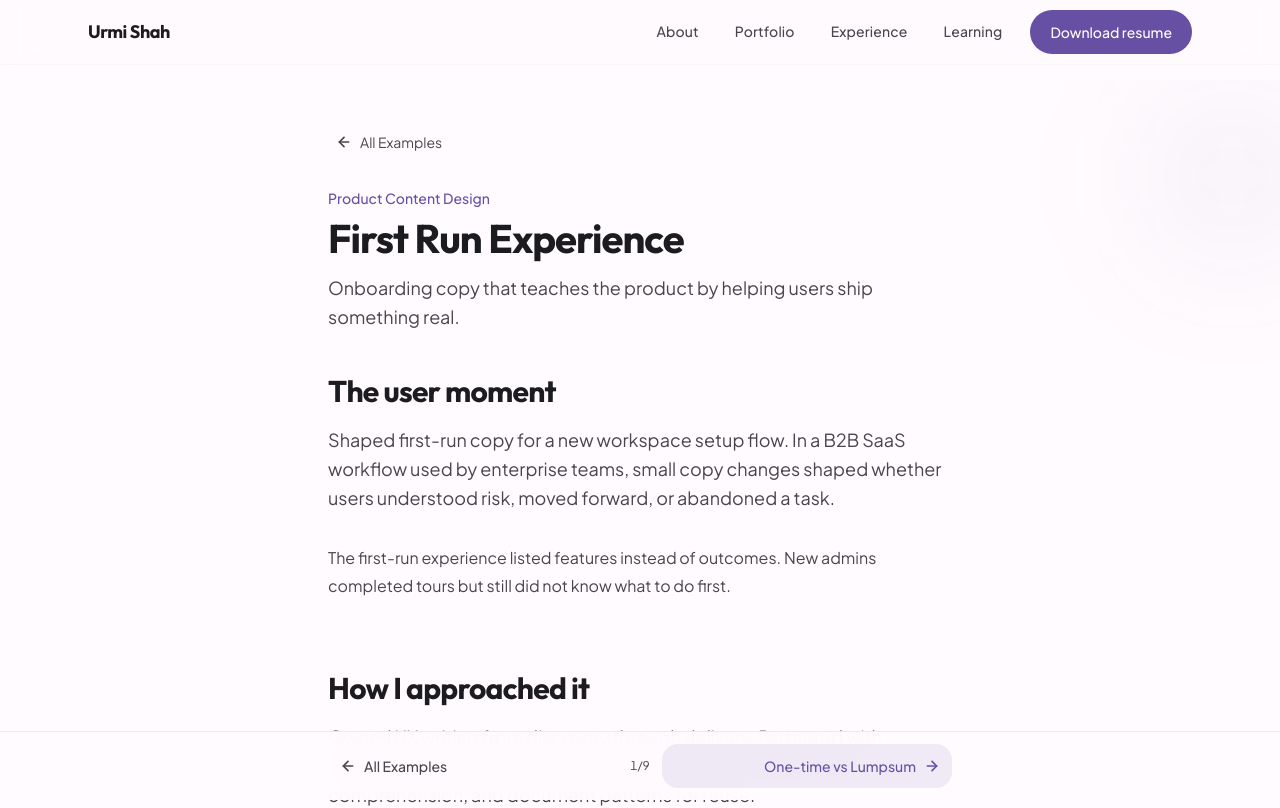
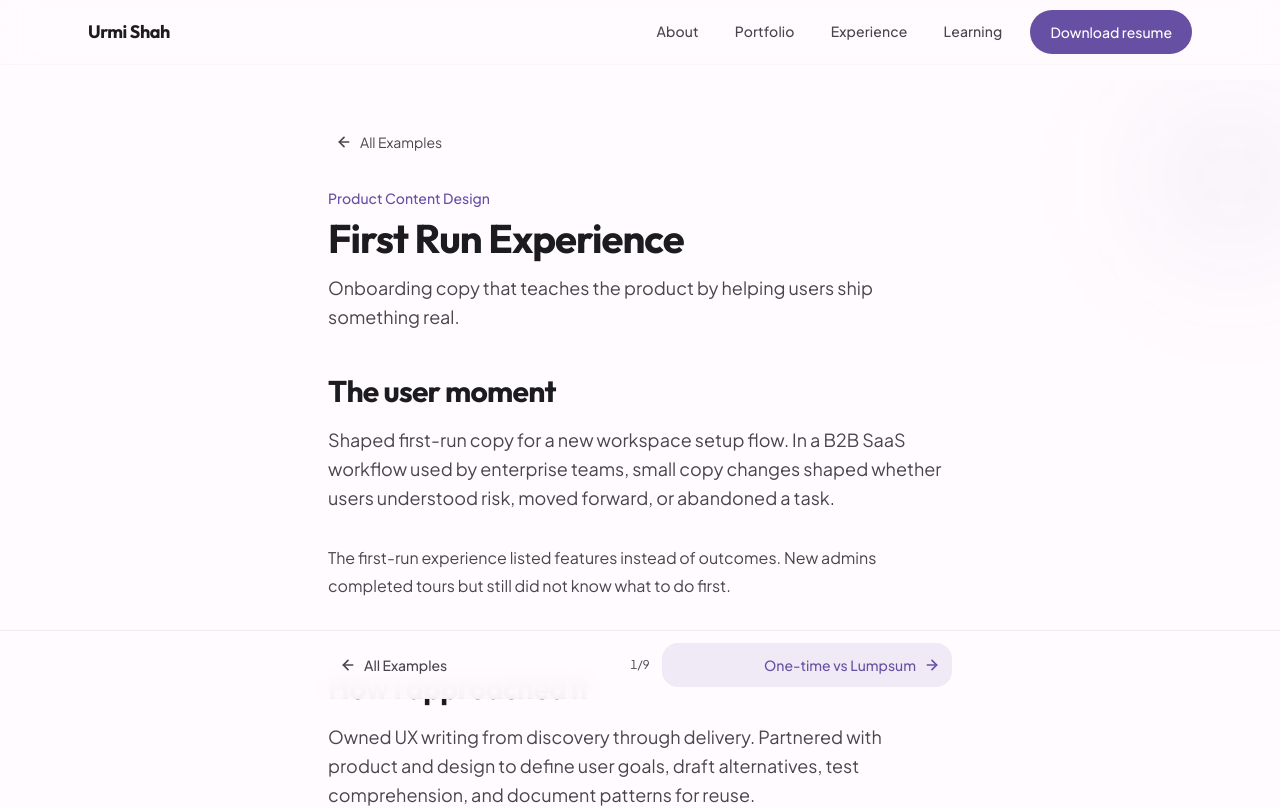
Before and after one commit to Urmi2910/urmi_portfolio, a Next.js app: page /work/product-content-design/first-run-experience in a window 1280 px wide. Shown: the top 808 px of the page. Built offline with nearby package versions, Linux system fonts and the light colour scheme.

Commit message:
Fix case study bottom nav docking so footer stays fully visible.
Use scroll-linked transform to stop the fixed nav above the footer instead of overlapping it, and place nav before footer in the page layout.

Co-authored-by: Cursor <cursoragent@cursor.com>

```diff
--- a/src/app/globals.css
+++ b/src/app/globals.css
@@ -1253,12 +1253,16 @@
     user-select: none;
   }
 
+  .case-study-bottom-nav {
+    padding-bottom: env(safe-area-inset-bottom, 0px);
+  }
+
   .case-study-footer-offset {
     margin-bottom: calc(4.25rem + env(safe-area-inset-bottom, 0px));
     padding-bottom: 0;
   }
 
   .case-study-main-with-nav {
-    padding-bottom: 0;
+    padding-bottom: calc(4.25rem + env(safe-area-inset-bottom, 0px));
   }
 }
--- a/src/app/work/content-systems/[study]/page.tsx
+++ b/src/app/work/content-systems/[study]/page.tsx
@@ -40,13 +40,6 @@ export default async function SystemStudyPage({ params }: PageProps) {
   return (
     <>
       <Header />
-      <SystemStudyNav
-        current={study}
-        prev={prev}
-        next={next}
-        index={index}
-        total={systemStudies.length}
-      />
       <main className="content-systems-study case-study-main-with-nav flex-1 pt-[calc(3.5rem+env(safe-area-inset-top,0px))] sm:pt-20">
         <section className="relative border-b border-border/50 pb-8 sm:pb-10">
           <GeometricDecor variant="section" />
@@ -57,7 +50,14 @@ export default async function SystemStudyPage({ params }: PageProps) {
           </div>
         </section>
       </main>
-      <Footer aboveBottomNav />
+      <SystemStudyNav
+        current={study}
+        prev={prev}
+        next={next}
+        index={index}
+        total={systemStudies.length}
+      />
+      <Footer />
     </>
   );
 }
--- a/src/app/work/product-content-design/[example]/page.tsx
+++ b/src/app/work/product-content-design/[example]/page.tsx
@@ -44,13 +44,6 @@ export default async function WritingExamplePage({ params }: PageProps) {
   return (
     <>
       <Header />
-      <WritingExampleSampleNav
-        current={example}
-        prev={prev}
-        next={next}
-        index={index}
-        total={writingExamples.length}
-      />
       <main className="writing-case-study case-study-main-with-nav flex-1 pt-[calc(3.5rem+env(safe-area-inset-top,0px))] sm:pt-20">
         <section className="relative border-b border-border/50 pb-8 sm:pb-10">
           <GeometricDecor variant="section" />
@@ -61,7 +54,14 @@ export default async function WritingExamplePage({ params }: PageProps) {
           </div>
         </section>
       </main>
-      <Footer aboveBottomNav />
+      <WritingExampleSampleNav
+        current={example}
+        prev={prev}
+        next={next}
+        index={index}
+        total={writingExamples.length}
+      />
+      <Footer />
     </>
   );
 }
--- a/src/components/case-studies/content-systems/SystemStudyNav.tsx
+++ b/src/components/case-studies/content-systems/SystemStudyNav.tsx
@@ -1,6 +1,7 @@
 "use client";
 
 import type { SystemStudy } from "@/data/content-systems";
+import { CaseStudyBottomNav } from "@/components/case-studies/shared/CaseStudyBottomNav";
 import { cn } from "@/lib/utils";
 import { ArrowLeft, ArrowRight } from "lucide-react";
 import Link from "next/link";
@@ -19,11 +20,7 @@ export function SystemStudyNav({
   total: number;
 }) {
   return (
-    <nav
-      aria-label="System study navigation"
-      className="system-study-nav fixed inset-x-0 bottom-0 z-40 border-t border-border/60 bg-background/95 backdrop-blur-md"
-      style={{ paddingBottom: "env(safe-area-inset-bottom, 0px)" }}
-    >
+    <CaseStudyBottomNav aria-label="System study navigation" className="system-study-nav">
       <div className="mx-auto flex max-w-5xl items-stretch gap-2 px-[clamp(1rem,4vw,1.5rem)] py-3">
         {prev ? (
           <Link
@@ -71,6 +68,6 @@ export function SystemStudyNav({
         )}
       </div>
       <p className="sr-only">Currently viewing: {current.title}</p>
-    </nav>
+    </CaseStudyBottomNav>
   );
 }
--- a/src/components/case-studies/product-content-design/WritingExampleSampleNav.tsx
+++ b/src/components/case-studies/product-content-design/WritingExampleSampleNav.tsx
@@ -1,4 +1,5 @@
 import type { WritingExample } from "@/data/product-content-design";
+import { CaseStudyBottomNav } from "@/components/case-studies/shared/CaseStudyBottomNav";
 import { cn } from "@/lib/utils";
 import { ArrowLeft, ArrowRight } from "lucide-react";
 import Link from "next/link";
@@ -17,11 +18,7 @@ export function WritingExampleSampleNav({
   total: number;
 }) {
   return (
-    <nav
-      aria-label="Example navigation"
-      className="writing-sample-nav fixed inset-x-0 bottom-0 z-40 border-t border-border/60 bg-background/95 backdrop-blur-md"
-      style={{ paddingBottom: "env(safe-area-inset-bottom, 0px)" }}
-    >
+    <CaseStudyBottomNav aria-label="Example navigation" className="writing-sample-nav">
       <div className="mx-auto flex max-w-2xl items-stretch gap-2 px-[clamp(1rem,4vw,1.5rem)] py-3">
         {prev ? (
           <Link
@@ -82,6 +79,6 @@ export function WritingExampleSampleNav({
         )}
       </div>
       <p className="sr-only">Currently reading: {current.title}</p>
-    </nav>
+    </CaseStudyBottomNav>
   );
 }
--- /dev/null
+++ b/src/components/case-studies/shared/CaseStudyBottomNav.tsx
@@ -0,0 +1,61 @@
+"use client";
+
+import { cn } from "@/lib/utils";
+import { useEffect, useRef, type ReactNode } from "react";
+
+export function CaseStudyBottomNav({
+  children,
+  className,
+  "aria-label": ariaLabel,
+}: {
+  children: ReactNode;
+  className?: string;
+  "aria-label": string;
+}) {
+  const navRef = useRef<HTMLElement>(null);
+
+  useEffect(() => {
+    const footer = document.getElementById("contact");
+    const nav = navRef.current;
+    if (!footer || !nav) return;
+
+    let frame = 0;
+
+    const updatePosition = () => {
+      frame = 0;
+      const footerTop = footer.getBoundingClientRect().top;
+      const offset = Math.max(0, window.innerHeight - footerTop);
+
+      nav.style.transform = offset > 0 ? `translate3d(0, -${offset}px, 0)` : "";
+    };
+
+    const scheduleUpdate = () => {
+      if (frame) return;
+      frame = window.requestAnimationFrame(updatePosition);
+    };
+
+    updatePosition();
+    window.addEventListener("scroll", scheduleUpdate, { passive: true });
+    window.addEventListener("resize", scheduleUpdate, { passive: true });
+
+    return () => {
+      window.removeEventListener("scroll", scheduleUpdate);
+      window.removeEventListener("resize", scheduleUpdate);
+      if (frame) window.cancelAnimationFrame(frame);
+      nav.style.transform = "";
+    };
+  }, []);
+
+  return (
+    <nav
+      ref={navRef}
+      aria-label={ariaLabel}
+      className={cn(
+        "case-study-bottom-nav fixed inset-x-0 bottom-0 z-40 border-t border-border/60 bg-background/95 backdrop-blur-md",
+        className
+      )}
+    >
+      {children}
+    </nav>
+  );
+}
```
